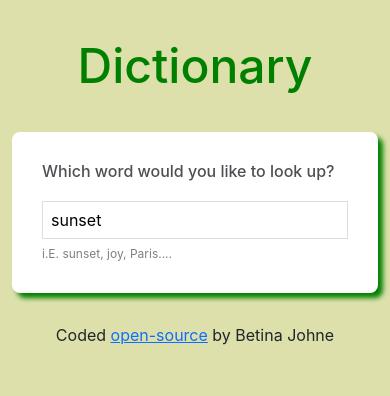
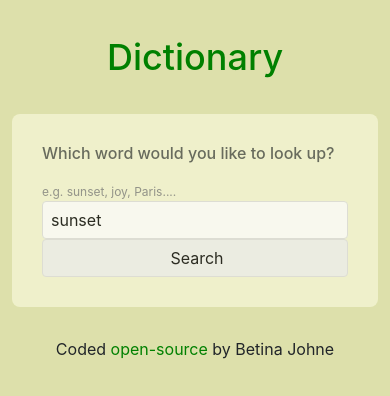
Before and after one commit to bjohne/react-dictionary-app, a React (Create React App) app: page / in a window 390 px wide. Shown: the top 396 px of the page. Built offline with nearby package versions, Linux system fonts and the light colour scheme; no server answers.

Commit message:
added responsive features and styling

```diff
--- a/public/index.html
+++ b/public/index.html
@@ -15,7 +15,12 @@
       integrity="sha384-GLhlTQ8iRABdZLl6O3oVMWSktQOp6b7In1Zl3/Jr59b6EGGoI1aFkw7cmDA6j6gD"
       crossorigin="anonymous"
     />
-
+    <link rel="preconnect" href="https://fonts.googleapis.com" />
+    <link rel="preconnect" href="https://fonts.gstatic.com" crossorigin />
+    <link
+      href="https://fonts.googleapis.com/css2?family=Cabin:ital,wght@0,400;0,500;0,600;0,700;1,400;1,500&family=Cairo:wght@300;400;500&family=Overpass:ital,wght@0,300;0,400;0,500;0,600;0,700;0,800;0,900;1,300;1,400&family=Patrick+Hand&display=swap"
+      rel="stylesheet"
+    />
     <!--
       manifest.json provides metadata used when your web app is installed on a
       user's mobile device or desktop. See https://developers.google.com/web/fundamentals/web-app-manifest/
--- a/src/App.css
+++ b/src/App.css
@@ -1,10 +1,12 @@
 body {
   background: #dde0ab;
 }
+
 .App {
-  max-width: 960px;
+  max-width: 800px;
   margin: 0 auto;
 }
+
 .App-header {
   text-align: center;
   margin: 30px 0;
@@ -17,3 +19,12 @@ body {
   text-align: center;
   margin: 30px 0;
 }
+.App-footer a {
+  color: green;
+  text-decoration: none;
+}
+@media (max-width: 600px) {
+  .App-header {
+    font-size: 36px;
+  }
+}
--- a/src/Dictionary.css
+++ b/src/Dictionary.css
@@ -1,21 +1,27 @@
 .Dictionary section {
-  background: white;
+  background: #f4f5d3;
+  opacity: 0.8;
   padding: 30px;
   margin: 20px 0;
   border-radius: 8px;
-  box-shadow: 5px 5px 5px green;
 }
 
-.Dictionary h3 {
+.Dictionary .question {
   font-size: 16px;
   opacity: 0.8;
   margin-bottom: 20px;
 }
 
 .Dictionary input {
-  width: 100%;
+  border-radius: 4px;
   padding: 6px 4px 6px 8px;
   border: 1px solid #ddd;
+}
+.Dictionary .searchbar {
+  width: 100%;
+}
+.Dictionary .searchbutton {
+  width: 100%;
 }
 .Dictionary .hint {
   font-size: 12px;
--- a/src/Dictionary.js
+++ b/src/Dictionary.js
@@ -44,16 +44,25 @@ export default function Dictionary(props) {
     return (
       <div className="Dictionary">
         <section>
-          <h3>Which word would you like to look up?</h3>
+          <h3 className="question">Which word would you like to look up?</h3>
+          <div className="hint">e.g. sunset, joy, Paris....</div>
           <form onSubmit={handleSubmit}>
-            <input
-              type="search"
-              defaultValue={props.defaultKeyword}
-              onChange={updateKeyword}
-            />
+            <div className="row">
+              <div className="col-sm-9">
+                <input
+                  className="searchbar"
+                  type="search"
+                  defaultValue={props.defaultKeyword}
+                  onChange={updateKeyword}
+                />{" "}
+              </div>
+
+              <div className="col-sm-3">
+                {" "}
+                <input className="searchbutton" type="submit" value="Search" />
+              </div>
+            </div>
           </form>
-
-          <div className="hint">i.E. sunset, joy, Paris....</div>
         </section>
         <Results results={results} />
         <Photos photos={photos} />
--- a/src/Meaning.css
+++ b/src/Meaning.css
@@ -1,12 +1,12 @@
 .Meaning h3 {
   color: #2a2438;
-  font-size: 20px;
+  opacity: 0.8;
   font-weight: bold;
+  font-size: 18px;
   line-height: 1.5;
 }
 .Meaning .definition {
   font-size: 15px;
-
   line-height: 1.5;
   margin-bottom: 10px;
 }
--- a/src/Photos.css
+++ b/src/Photos.css
@@ -2,3 +2,9 @@
   border-radius: 4px;
   margin-bottom: 20px;
 }
+
+@media (max-width: 600px) {
+  .Photos img {
+    margin-bottom: 10px;
+  }
+}
--- a/src/Photos.js
+++ b/src/Photos.js
@@ -9,7 +9,7 @@ export default function Photos(props) {
         <div className="row">
           {props.photos.map(function (photo, index) {
             return (
-              <div className="col-4" key={index}>
+              <div className="col-sm-4" key={index}>
                 <a href={photo.src.original} target="_blank" rel="noreferrer">
                   <img
                     src={photo.src.landscape}
--- a/src/Results.css
+++ b/src/Results.css
@@ -1,9 +1,8 @@
 .Results section {
-  background: white;
+  background: #f5f5f5;
   padding: 30px;
   margin: 20px 0;
-  border-radius: 8px;
-  box-shadow: 5px 5px 5px green;
+  border-radius: 4px;
 }
 
 .Results h2 {
@@ -11,3 +10,9 @@
   font-weight: 500;
   line-height: 1.5;
 }
+
+@media (max-width: 600px) {
+  .Results h2 {
+    font-size: 30px;
+  }
+}
```
